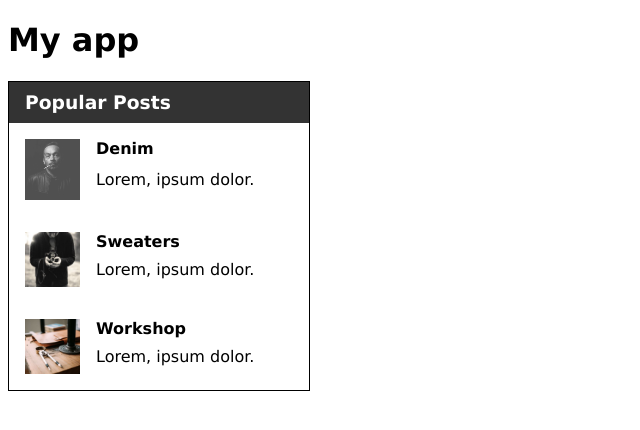
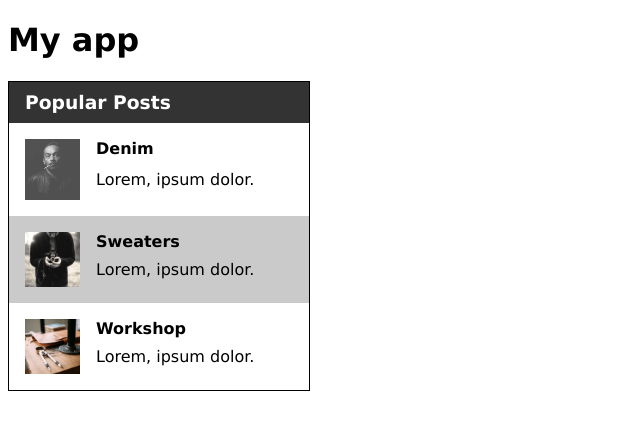
Before and after one commit to MariusCodeAcademy/feu5_02_react_loops_cond_cmp, a React (Vite) app: page / in a window 1280 px wide. Shown: the top 430 px of the page, without its empty margins (0-640 px from the left). Built offline with nearby package versions, Linux system fonts and the light colour scheme; the HTML template or start-up script is replaced by a standard one.

Commit message:
dynamic class

```diff
--- a/src/components/postsAside/PostsAside.jsx
+++ b/src/components/postsAside/PostsAside.jsx
@@ -7,7 +7,7 @@ function PostsAside() {
     <div className='postAside'>
       <PostsAsideHeader />
       <SinglePostAside img={'/img/smoke.jpg'} title={'Denim'} />
-      <SinglePostAside img={'/img/cam.jpg'} title={'Sweaters'} />
+      <SinglePostAside img={'/img/cam.jpg'} title={'Sweaters'} isSpecial />
       <SinglePostAside img={'/img/work.jpg'} title={'Workshop'} />
     </div>
   );
--- a/src/components/postsAside/SinglePostAside.jsx
+++ b/src/components/postsAside/SinglePostAside.jsx
@@ -1,8 +1,16 @@
-function SinglePostAside(props) {
+function SinglePostAside({ img, title, isSpecial }) {
+  // destrukturizacija
+  // const { img, title } = props;
+
+  // jei musu SinglePostAside yra special uzdeti jam klase .specialPost
+  // jei postas nera isSpecial tai klase yra paGrid
+  // jei postas yra special tai klase yra paGrid ir specialPost
+  let dynamicClass = isSpecial ? 'specialPost paGrid' : 'paGrid';
+  dynamicClass = `paGrid ${isSpecial ? 'specialPost' : ''}`;
   return (
-    <div className='paGrid'>
-      <img src={props.img} alt={props.title} />
-      <h4>{props.title}</h4>
+    <div className={dynamicClass}>
+      <img src={img} alt={title} />
+      <h4>{title}</h4>
       <p>Lorem, ipsum dolor.</p>
     </div>
   );
--- a/src/components/postsAside/aside.css
+++ b/src/components/postsAside/aside.css
@@ -16,3 +16,7 @@
 .paGrid > img {
   grid-row: span 2;
 }
+
+.specialPost {
+  background-color: rgb(202, 202, 202);
+}
```
